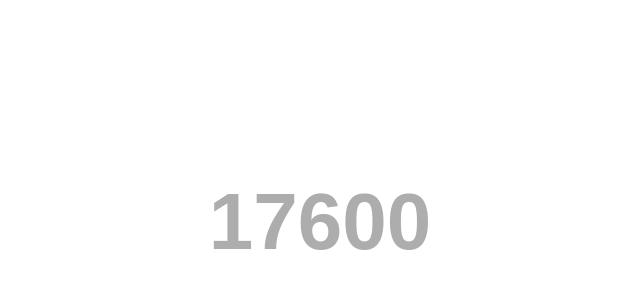
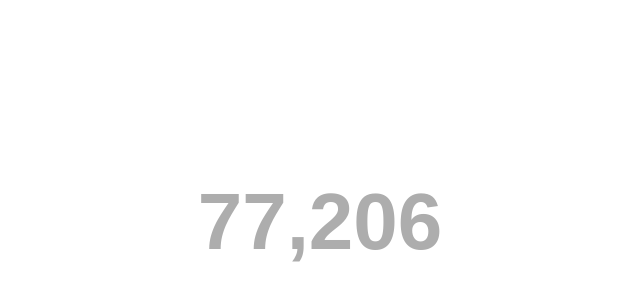
Before and after one commit to jborch/jborch.github.io, a plain HTML site: page index.html in a window 1280 px wide. Shown: the part 178-478 px from the top of the page, without its empty margins (320-960 px from the left). Drawn offline with Linux system fonts and the light colour scheme.

Commit message:
Add format

```diff
--- a/index.html
+++ b/index.html
@@ -28,12 +28,14 @@
 <body id="body">
 <div id="counter">0</div>
 <script>
-    const counter = document.getElementById('counter');
-    window.addEventListener('scroll', function (e) {
+    let score = 0;
+    const counterEl = document.getElementById('counter');
+    window.addEventListener('scroll', function () {
       const height = document.body.scrollHeight,
             newHeight = height + 1000;
+      score += Math.floor(Math.random()*height);
       document.body.style.height = newHeight + 'px';
-      counter.innerHTML = newHeight;
+      counterEl.innerHTML = score.toLocaleString('en-US');
     });
 </script>
 </body>
```
